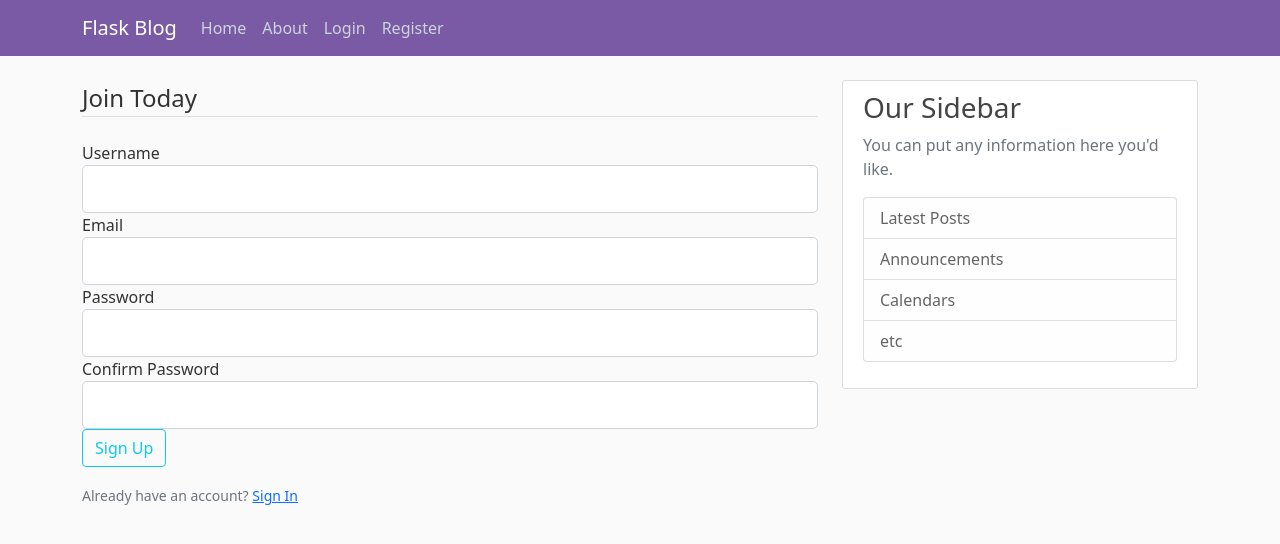
After one commit to Shashank-Karna/FlaskBlog, a Flask app: page /register in a window 1280 px wide. The commit adds this page. Shown: the top 544 px of the page. Run offline with Flask 2, Linux system fonts and the light colour scheme.

Commit message:
Added forms and user input

```diff
--- a/flaskblog.py
+++ b/flaskblog.py
@@ -1,7 +1,9 @@
-# save this as app.py
-from flask import Flask, render_template
+from flask import Flask, render_template, url_for, flash, redirect
+from forms import RegistrationForm, LoginForm
 
 app = Flask(__name__)
+
+app.config["SECRET_KEY"] = "017c16267349bd5a1043392f47505436"
 
 posts = [
     {
@@ -30,5 +32,26 @@ def about():
     return render_template("about.html", title="About")
 
 
+@app.route("/register", methods=["GET", "POST"])
+def register():
+    form = RegistrationForm()
+    if form.validate_on_submit():
+        flash(f"Account created for {form.username.data}!", "success")
+        return redirect(url_for("home"))
+    return render_template("register.html", title="Register", form=form)
+
+
+@app.route("/login", methods=["GET", "POST"])
+def login():
+    form = LoginForm()
+    if form.validate_on_submit():
+        if form.email.data == "admin@blog.com" and form.password.data == "password":
+            flash("You are logged in!", "success")
+            return redirect(url_for("home"))
+        else:
+            flash("Login Unsuccessful. Please check Username and Password", "danger")
+    return render_template("login.html", title="Login", form=form)
+
+
 if __name__ == "__main__":
     app.run(debug=True)
--- /dev/null
+++ b/forms.py
@@ -0,0 +1,24 @@
+import email
+import imp
+from flask_wtf import FlaskForm
+from wtforms import StringField, PasswordField, SubmitField, BooleanField
+from wtforms.validators import DataRequired, Length, Email, EqualTo
+
+
+class RegistrationForm(FlaskForm):
+    username = StringField(
+        "Username", validators=[DataRequired(), Length(min=3, max=20)]
+    )
+    email = StringField("Email", validators=[DataRequired(), Email()])
+    password = PasswordField("Password", validators=[DataRequired()])
+    confirm_password = PasswordField(
+        "Confirm Password", validators=[DataRequired(), EqualTo("password")]
+    )
+    submit = SubmitField("Sign Up")
+
+
+class LoginForm(FlaskForm):
+    email = StringField("Email", validators=[DataRequired(), Email()])
+    password = PasswordField("Password", validators=[DataRequired()])
+    remember = BooleanField("Remember Me")
+    submit = SubmitField("Login")
--- a/static/main.css
+++ b/static/main.css
@@ -14,7 +14,7 @@ h6 {
 }
 
 .bg-steel {
-    background-color: #5f788a;
+    background-color: #7a5aa4;
 }
 
 .site-header .navbar-nav .nav-link {
@@ -42,7 +42,7 @@ h6 {
 }
 
 a.article-title:hover {
-    color: #428bca;
+    color: #7a5aa4;
     text-decoration: none;
 }
 
--- a/templates/layout.html
+++ b/templates/layout.html
@@ -30,13 +30,13 @@
                 </button>
                 <div class="collapse navbar-collapse" id="navbarToggle">
                     <div class="navbar-nav mr-auto">
-                        <a class="nav-item nav-link" href="/">Home</a>
-                        <a class="nav-item nav-link" href="/about">About</a>
+                        <a class="nav-item nav-link" href="{{ url_for('home') }}">Home</a>
+                        <a class="nav-item nav-link" href="{{ url_for('about') }}">About</a>
                     </div>
                     <!-- Navbar Right Side -->
                     <div class="navbar-nav">
-                        <a class="nav-item nav-link" href="/login">Login</a>
-                        <a class="nav-item nav-link" href="/register">Register</a>
+                        <a class="nav-item nav-link" href="{{ url_for('login') }}">Login</a>
+                        <a class="nav-item nav-link" href="{{ url_for('register') }}">Register</a>
                     </div>
                 </div>
             </div>
@@ -45,6 +45,15 @@
     <main role="main" class="container">
         <div class="row">
             <div class="col-md-8">
+                {% with messages = get_flashed_messages(with_categories=true) %}
+                    {% if messages %}
+                        {% for category, message in messages %}
+                            <div class="alert alert-{{ category }}">
+                                {{ message }}
+                            </div>
+                        {% endfor %}
+                    {% endif %}
+                {% endwith %}
                 {% block content %}{% endblock %}
             </div>
             <div class="col-md-4">
--- /dev/null
+++ b/templates/register.html
@@ -0,0 +1,77 @@
+{% extends "layout.html" %}
+
+{% block content %}
+    <div class=""content-section">
+        <form method="POST" action="" novalidate>
+            {{ form.hidden_tag() }}
+            <fieldset class="form-group">
+                <legend class="border-bottom mb-4">Join Today</legend>
+                <div class="form-group">
+                    {{ form.username.label(class="form-control-label") }}
+
+                    {% if form.username.errors %}
+                        {{ form.username(class="form-control form-control-lg is-invalid") }}
+                        <div class="invalid-feedback">
+                            {% for error in form.username.errors %}
+                                <span>{{ error }}</span>
+                            {% endfor %}
+                        </div>
+                    {% else %}
+                        {{ form.username(class="form-control form-control-lg") }}
+                    {% endif %}
+
+                </div>
+                <div class="form-group">
+                    {{ form.email.label(class="form-control-label") }}
+                    {% if form.email.errors %}
+                        {{ form.email(class="form-control form-control-lg is-invalid") }}
+                        <div class="invalid-feedback">
+                            {% for error in form.email.errors %}
+                                <span>{{ error }}</span>
+                            {% endfor %}
+                        </div>
+                    {% else %}
+                        {{ form.email(class="form-control form-control-lg") }}
+                    {% endif %}
+
+                </div>
+                <div class="form-group">
+                    {{ form.password.label(class="form-control-label") }}
+                    {% if form.password.errors %}
+                        {{ form.password(class="form-control form-control-lg is-invalid") }}
+                        <div class="invalid-feedback">
+                            {% for error in form.password.errors %}
+                                <span>{{ error }}</span>
+                            {% endfor %}
+                        </div>
+                    {% else %}
+                        {{ form.password(class="form-control form-control-lg") }}
+                    {% endif %}
+                </div>
+
+                <div class="form-group">
+                    {{ form.confirm_password.label(class="form-control-label") }}
+                    {% if form.confirm_password.errors %}
+                        {{ form.confirm_password(class="form-control form-control-lg is-invalid") }} }}
+                        <div class="invalid-feedback">
+                            {% for error in form.confirm_password.errors %}
+                                <span>{{ error }}</span>
+                            {% endfor %}
+                        </div>
+                    {% else %}
+                        {{ form.confirm_password(class="form-control form-control-lg") }}
+                    {% endif %}
+                </div>
+            </fieldset>
+            <div class="form-group">
+                {{ form.submit(class="btn btn-outline-info") }}
+            </div>
+        </form>
+    </div>
+    <div class="boreder-top pt-3">
+        <small class="text-muted">
+            Already have an account? <a class="ml-2" href="{{ url_for('login' )}}">Sign In</a>
+        </small>
+    </div>
+
+{% endblock content %}
```
Also changed, not shown: templates/login.html (added, +59 -0 lines).
